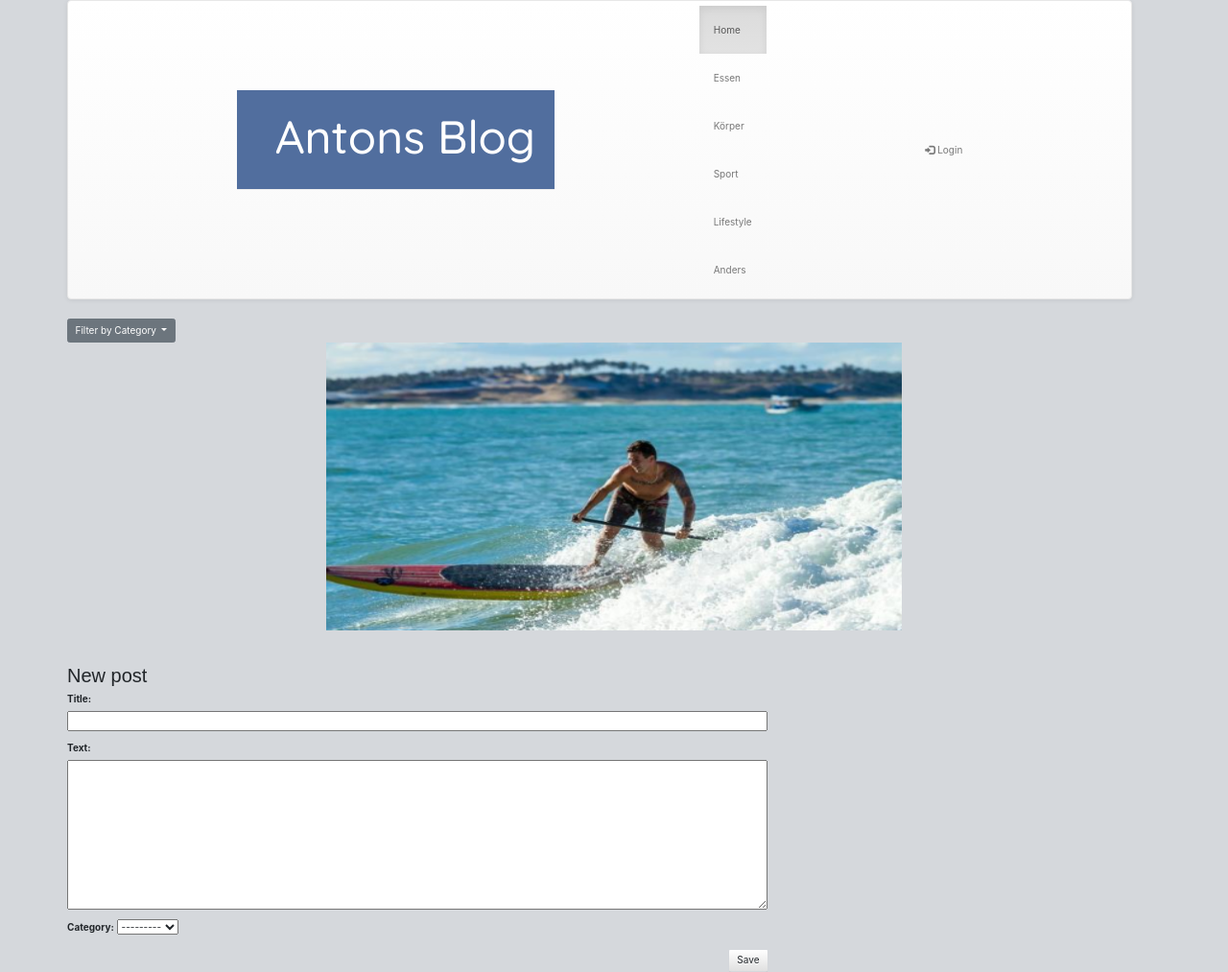
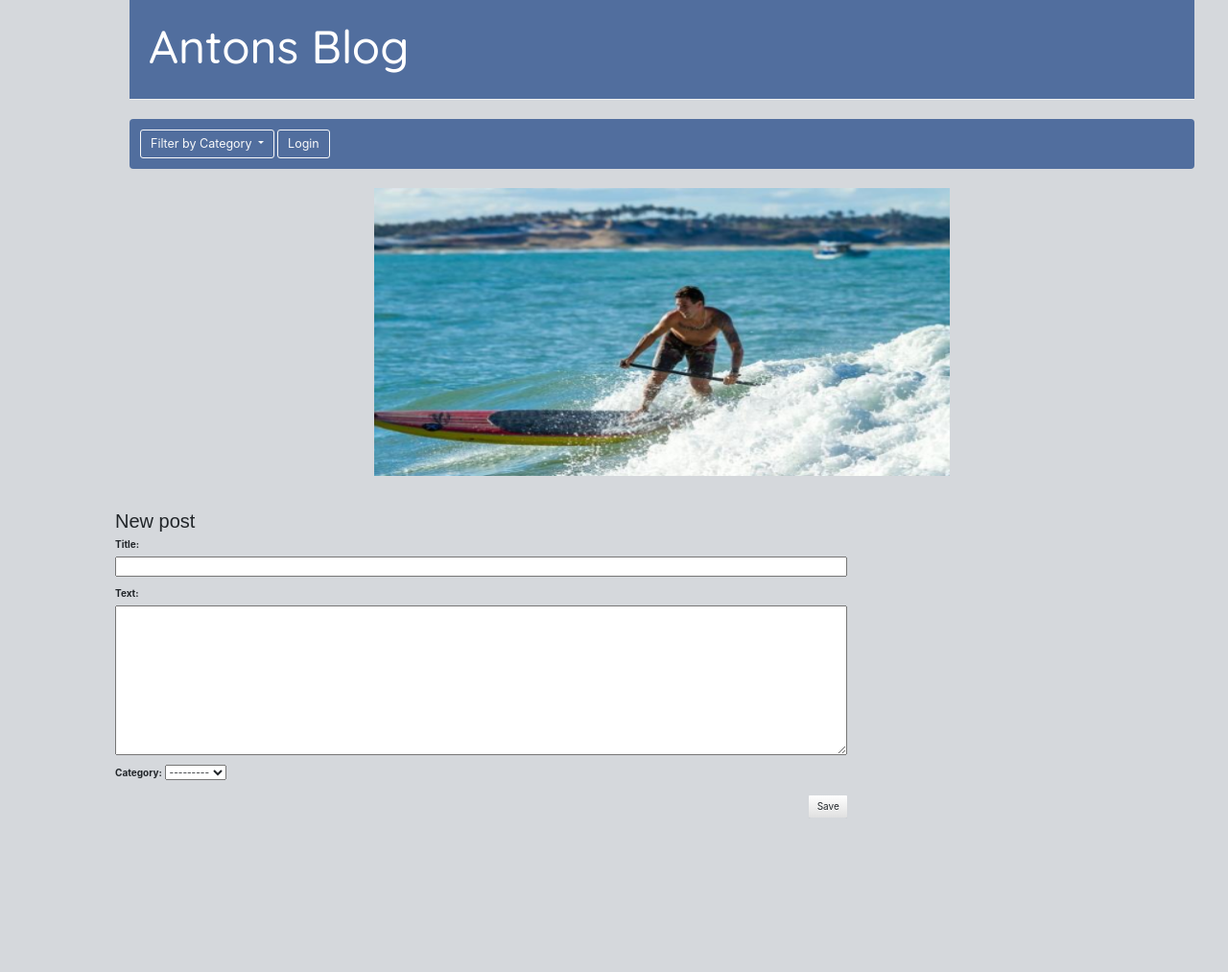
Before and after one commit to olimpiadempal/anton, a Django app: page /post/new/ in a window 1280 px wide. Shown: the whole page at 96% size. After the commit the page ends 851 px from the top, so only its background shows below. Run offline with Django 3.2, Linux system fonts and the light colour scheme; some libraries are stand-ins or nearby versions.

Commit message:
Navigationbar

```diff
--- a/blog/static/css/blog.css
+++ b/blog/static/css/blog.css
@@ -3,13 +3,13 @@ h1 a, h2 a {
     font-family: 'Quicksand', sans-serif;
 }
 body {
-  background-color: #d5d8dc;
-    padding-left: 15px;
+    background-color: #d5d8dc;
+    padding-left: 120px;
 }
 .page-header {
     background-color: #516e9e;
     margin-top: 0;
-    padding: 20px 20px 20px 40px;
+    padding: 20px 20px 20px 20px;
 }
 
 .page-header h1, .page-header h1 a, .page-header h1 a:visited, .page-header h1 a:active {
@@ -19,7 +19,7 @@ body {
 }
 
 .content {
-    margin-left: 40px;
+    margin-left: 0px;
     margin-right: 40px;
 }
 
--- a/blog/templates/blog/base.html
+++ b/blog/templates/blog/base.html
@@ -12,42 +12,30 @@
         <link href="https://fonts.googleapis.com/css?family=Quicksand:300,500" rel="stylesheet">
         <link rel="stylesheet" href="{% static 'css/blog.css' %}">
     </head>
-
+    <div class="scrollbar scrollbar-near-moon">
+        <div class="force-overflow"></div>
+      </div>
 
   <div class="content container">
 
     <body>
-        <nav class="navbar navbar-default">
-            <div class="container-fluid">
 
-                <div class="page-header">
+        <div class="page-header">
 
-                    <h1><a href="/">Antons Blog</a></h1>
-                </div>
-              <ul class="nav navbar-nav">
-                <li class="active"><a href="http://127.0.0.1:8000/">Home</a></li>
-                <li><a href="{% url 'post_category_essen' %}">Essen</a></li>
-                <li><a href="{% url 'post_category_koerper' %}">Körper</a></li>
-                <li><a href="{% url 'post_category_sport'  %}">Sport</a></li>
-                <li><a href="{% url 'post_category_lifestyle'  %}">Lifestyle</a></li>
-                <li><a href="{% url 'post_category_anders'  %}">Anders</a></li>
-              </ul>
+            <h1><a href="/">Antons Blog</a></h1>
 
-              <ul class="nav navbar-nav navbar-right">
-                {% if user.is_anonymous %}
-                    <li><a href="http://127.0.0.1:8000/admin/login/?next=/admin/"><span class="glyphicon glyphicon-log-in"></span> Login</a></li>
+        </div>
+        <nav class="navbar navbar-expand-lg navbar-light" style="background-color: #516e9e;">
+
+        {% if user.is_authenticated %}
+        <a class="btn btn-outline-light btn-lg" href="{% url 'post_new' %}" role="button"><span class="glyphicon glyphicon-plus"></span> Add a new post</a>
                 {% endif %}
-                {% if user.is_authenticated %}
-                    <li><a href="http://127.0.0.1:8000/admin/login/?next=/admin/"><span class="glyphicon glyphicon-log-in"></span> Logout</a></li>
-                {% endif %}
-                {% if user.is_authenticated %}
-                        <li><a href="{% url 'post_new' %}" ><span class="glyphicon glyphicon-plus"></span> Add a new post</a></li>
-                {% endif %}
-            </ul>
-            </div>
-          </nav>
+
+
+
+
           <div class="dropdown">
-            <button class="btn btn-secondary dropdown-toggle" type="button" id="dropdownMenuButton" data-toggle="dropdown" aria-haspopup="true" aria-expanded="false">
+            <button class="btn btn-outline-light btn-lg dropdown-toggle" type="button" id="dropdownMenuButton" data-toggle="dropdown" aria-haspopup="true" aria-expanded="false">
             Filter by Category
             </button>
             <div class="dropdown-menu" aria-labelledby="dropdownMenuButton">
@@ -55,6 +43,18 @@
                 <a class="dropdown-item" href="?category={{ choices.0 }}">{{ choices.1 }}</a>
                 {% endfor %}
             </div>
+
+            {% if user.is_anonymous %}
+
+            <a class="btn btn-outline-light btn-lg my-2 ml-20" href="http://127.0.0.1:8000/admin/login/?next=/admin/" role="button">Login</a>
+            {% endif %}
+            {% if user.is_authenticated %}
+             <a class="btn btn-outline-light btn-lg float-right" href="http://127.0.0.1:8000/admin/login/?next=/admin/" role="button">Logout</a>
+
+            {% endif %}
+
+
+        </nav>
         </div>
       <div class="image"><img src="{% static 'images/anton.PNG' %}" width="600px" height="300px"/></div>
       <br/>
--- a/blog/urls.py
+++ b/blog/urls.py
@@ -6,9 +6,4 @@ urlpatterns = [
     path('post/<int:pk>/', views.post_detail, name='post_detail'),
     path('post/new/', views.post_new, name='post_new'),
     path('post/<int:pk>/edit/', views.post_edit, name='post_edit'),
-    path('category/Essen/', views.post_category_essen, name='post_category_essen'),
-    path('category/Koerper/', views.post_category_koerper, name='post_category_koerper'),
-    path('category/Sport/', views.post_category_sport, name='post_category_sport'),
-    path('category/Lifestyle/', views.post_category_lifestyle, name='post_category_lifestyle'),
-    path('category/Anders/', views.post_category_anders, name='post_category_anders'),
 ]
--- a/blog/views.py
+++ b/blog/views.py
@@ -82,35 +82,3 @@ def post_edit(request, pk):
         form = PostForm(instance=post)
 
     return render(request, 'blog/post_edit.html', {'form': form})
-
-
-
-def post_category_essen(request):
-
-        posts = Post.objects.filter(category="Essen")
-
-        return render(request, 'blog/post_category_essen.html', {'posts': posts})
-
-
-
-def post_category_anders(request):
-        posts = Post.objects.filter(category="Anders")
-
-        return render(request, 'blog/post_category_anders.html', {'posts': posts})
-
-def post_category_koerper(request):
-        posts = Post.objects.filter(category="Körper")
-
-        return render(request, 'blog/post_category_koerper.html', {'posts': posts})
-
-
-def post_category_lifestyle(request):
-        posts = Post.objects.filter(category="Lifestyle")
-
-        return render(request, 'blog/post_category_lifestyle.html', {'posts': posts})
-
-
-def post_category_sport(request):
-        posts = Post.objects.filter(category="Sport")
-
-        return render(request, 'blog/post_category_sport.html', {'posts': posts})
```
Also changed, not shown: blog/static/css/tabs.css (deleted, +0 -35 lines).
